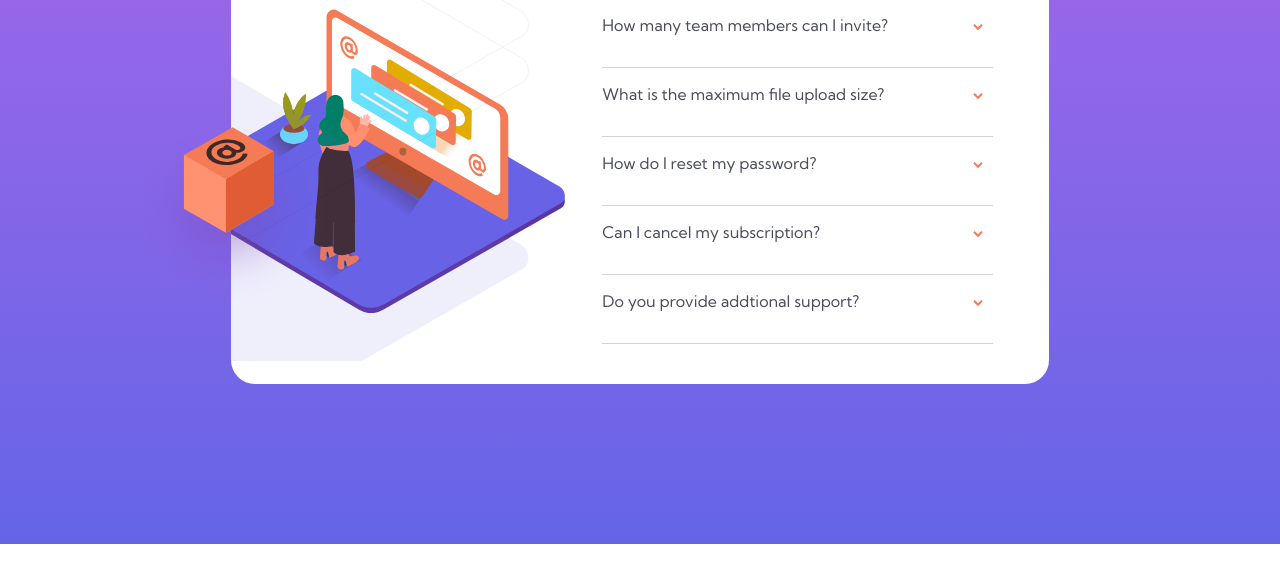
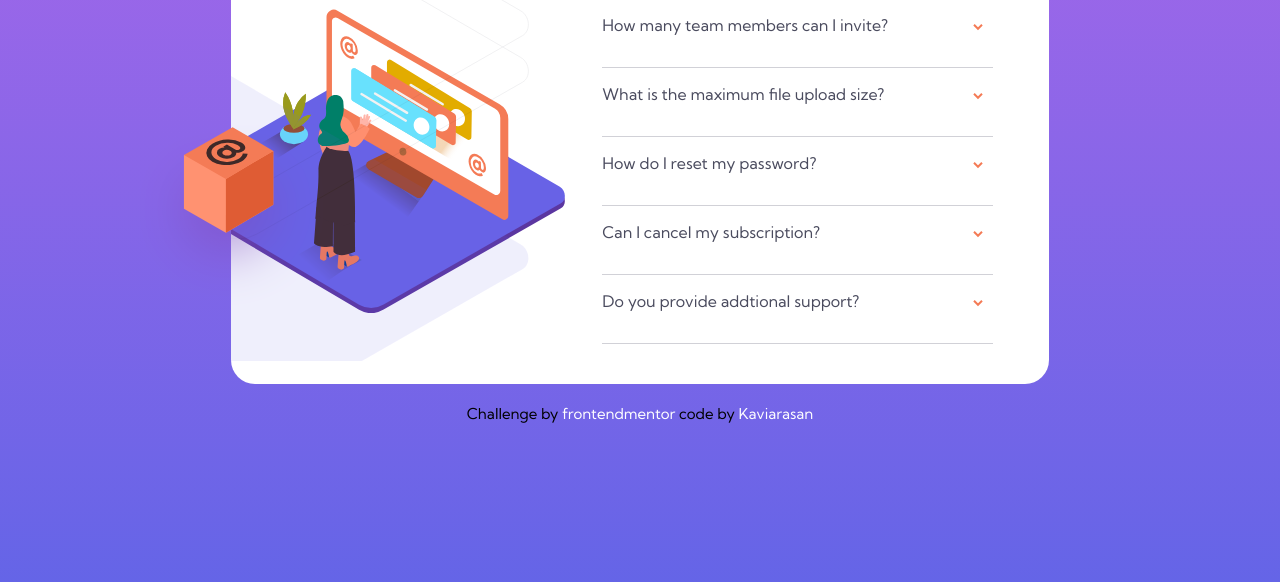
Before and after one commit to kavicoder45/FAQ-accordion, a plain HTML site: page faq-accordion-card-main/index.html in a window 1280 px wide. Shown: the part 262-844 px from the top of the page. Before the commit the page ends 806 px from the top, so only its background shows below. Drawn offline with Linux system fonts and the light colour scheme.

Commit message:
readme file deleted and css update

```diff
--- a/faq-accordion-card-main/index.html
+++ b/faq-accordion-card-main/index.html
@@ -75,6 +75,10 @@
                     </article>
                 </div>
         </main>
+        <div class="attribution" style="margin-top:20px;">
+            <p>Challenge by <span style="color:white;">frontendmentor</span> code by <span
+                    style="color:white">Kaviarasan</span></p>
+        </div>
         <script src="script.js"></script>
     </body>
 
```
Also changed, not shown: 1 other file.
